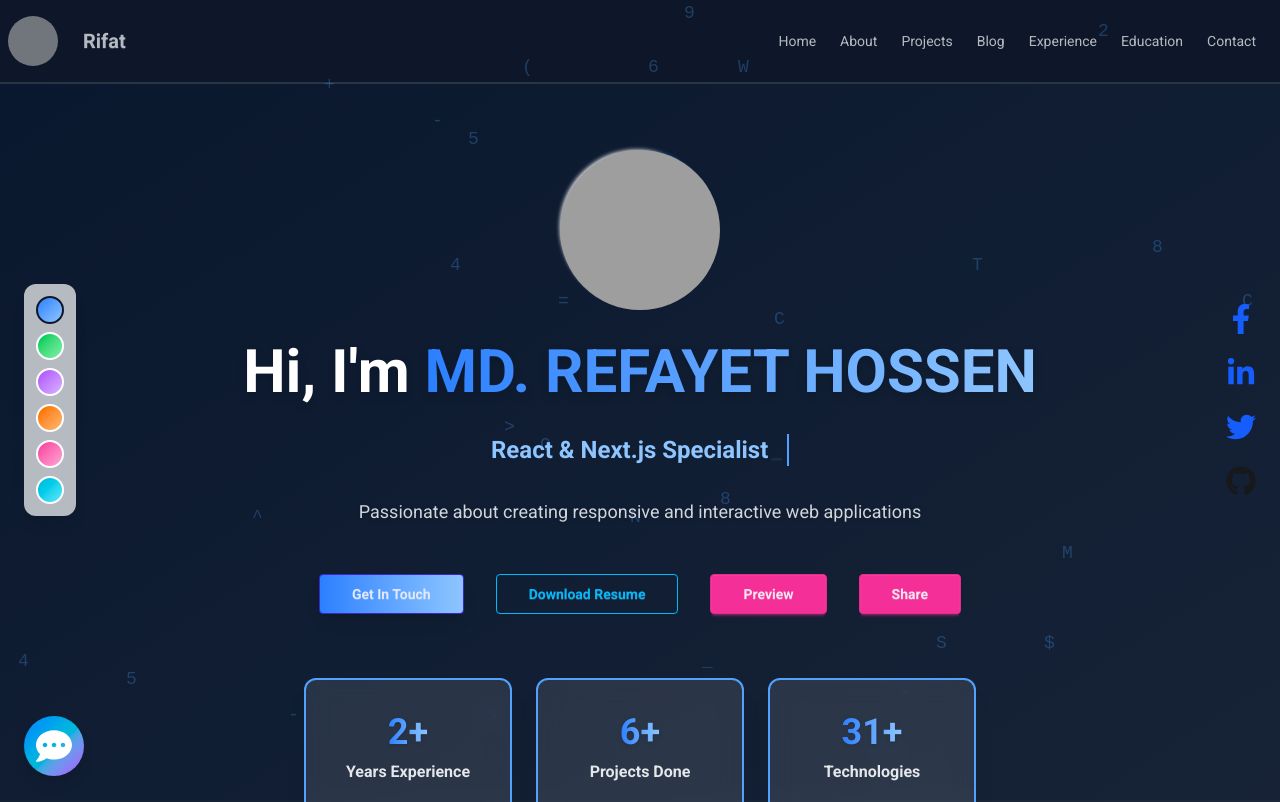
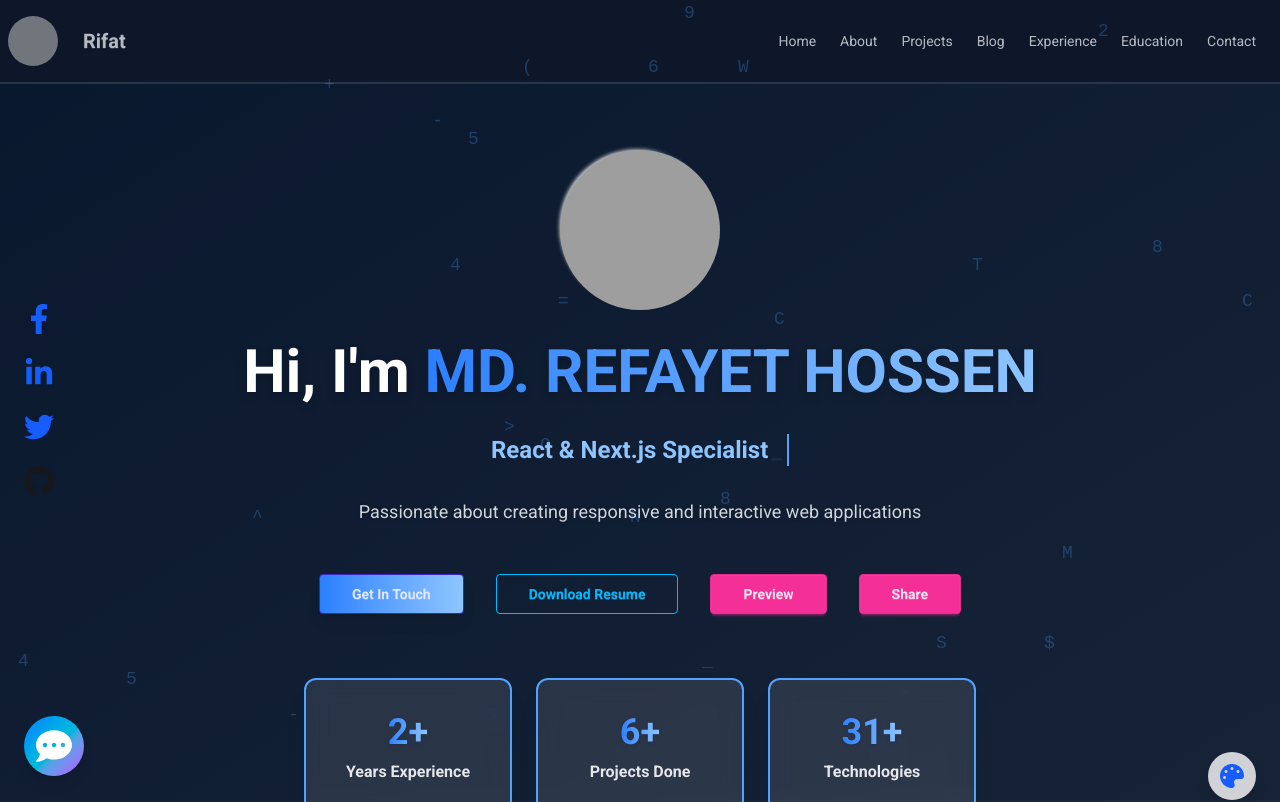
Before and after one commit to rifat3790/portfolio, a React (Vite) app: page / in a window 1280 px wide. Shown: the top 802 px of the page. Built offline with nearby package versions, Linux system fonts and the light colour scheme; grey boxes are pictures that could not be loaded.

Commit message:
updated banner section

```diff
--- a/public/profile.json
+++ b/public/profile.json
@@ -2,7 +2,8 @@
   "name": "MD. REFAYET HOSSEN",
   "email": "mdrifayethossen@gmail.com",
   "phone": "01952321390",
-  "location": "Narayanganj, Bangladesh",
+  "location": "Dhaka, Mirpur-2, opposite Stadium Gate-2",
+  "home_village": "Satkhira, Kaliganj, Shitulpur",
   "links": {
     "linkedin": "https://linkedin.com/in/md-refayethossen-62b796236",
     "github": "https://github.com/rifat3790",
--- a/src/Components/Banner/Banner.jsx
+++ b/src/Components/Banner/Banner.jsx
@@ -1,7 +1,7 @@
 import React, { useEffect, useRef, useState } from "react";
 import { Typewriter } from "react-simple-typewriter";
 import profile from "../../../public/rifat.png";
-import { FaFacebookF, FaLinkedinIn, FaTwitter, FaGithub } from "react-icons/fa";
+import { FaFacebookF, FaLinkedinIn, FaTwitter, FaGithub, FaPalette } from "react-icons/fa"; // Added FaPalette
 import './Banner.css';  // Import the CSS file for styling
 
 // Color schemes (HSL, 60% lightness)
@@ -92,7 +92,7 @@ function MatrixRain({ primaryColor }) {
 function ThemeSwitcher({ colorIdx, setColorIdx, showTheme }) {
   return (
     <div
-      className={`fixed top-1/2 left-6 z-10 flex flex-col gap-2 bg-white/70 dark:bg-black/40 rounded-xl p-3 shadow-lg backdrop-blur-md ${showTheme ? "" : "hidden"}`}
+      className={`fixed top-1/2 right-6 z-10 flex flex-col gap-2 bg-white/70 dark:bg-black/40 rounded-xl p-3 shadow-lg backdrop-blur-md ${showTheme ? "" : "hidden"}`}
       style={{ transform: "translateY(-50%)" }} // This will center it vertically
     >
       <div className="flex flex-col gap-2">
@@ -115,7 +115,7 @@ const Banner = () => {
   const primaryColor = COLOR_SCHEMES[colorIdx].hsl;
   const gradientTW = COLOR_SCHEMES[colorIdx].tw;
 
-  const [showTheme, setShowTheme] = useState(true);
+  const [showTheme, setShowTheme] = useState(false); // Default to hidden
   const [borderAngle, setBorderAngle] = useState(0);
 
   // Handle scroll event
@@ -136,20 +136,14 @@ const Banner = () => {
     const handleScroll = () => {
       if (!bannerRef.current) return;
       const bannerRect = bannerRef.current.getBoundingClientRect();
-
       if (bannerRect.bottom <= 0) {
-        setShowTheme(false);
         setSocialPosition("left");
       } else {
-        setShowTheme(true);
         setSocialPosition("right");
       }
     };
-
     window.addEventListener("scroll", handleScroll);
-
     handleScroll();
-
     return () => window.removeEventListener("scroll", handleScroll);
   }, []);
 
@@ -157,6 +151,16 @@ const Banner = () => {
     <section ref={bannerRef} className="relative min-h-screen flex items-center justify-center bg-gradient-to-br from-[#0a192f] to-[#1e293b] dark:from-[#0a192f] dark:to-[#1e293b] overflow-hidden">
       {/* Matrix Rain Background */}
       <MatrixRain primaryColor={primaryColor} />
+
+      {/* Theme Icon Button */}
+      <button
+        className="fixed bottom-6 right-6 z-20 bg-white/80 dark:bg-black/60 rounded-full p-3 shadow-lg backdrop-blur-md hover:scale-110 transition-transform"
+        aria-label="Change Theme"
+        onClick={() => setShowTheme((v) => !v)}
+        style={{ transform: "translateY(50%)" }}
+      >
+        <FaPalette className="text-2xl text-blue-600 dark:text-blue-300" />
+      </button>
 
       {/* Theme Switcher */}
       <ThemeSwitcher colorIdx={colorIdx} setColorIdx={setColorIdx} showTheme={showTheme} />
@@ -246,9 +250,9 @@ const Banner = () => {
           ))}
         </div>
 
-        {/* Social Links on the right */}
+        {/* Social Links on the left (middle left side) */}
         <div
-          className={`fixed top-1/2 ${socialPosition === "right" ? "right-6" : "left-6"} z-20 flex flex-col gap-6 items-center -translate-y-1/2`}
+          className={`fixed top-1/2 left-6 z-20 flex flex-col gap-6 items-center -translate-y-1/2`}
         >
           <a href="https://www.facebook.com/Rifayet221/" target="_blank" rel="noopener noreferrer">
             <FaFacebookF className="text-3xl text-blue-600 hover:text-blue-800 transition-colors" />
```
